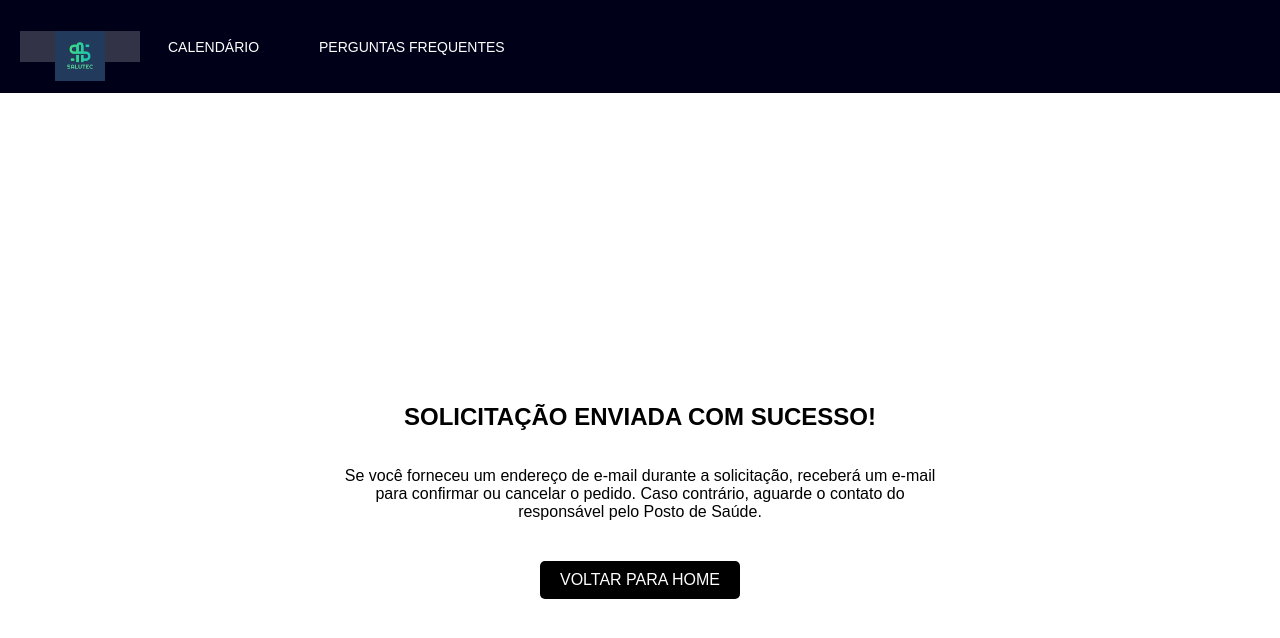
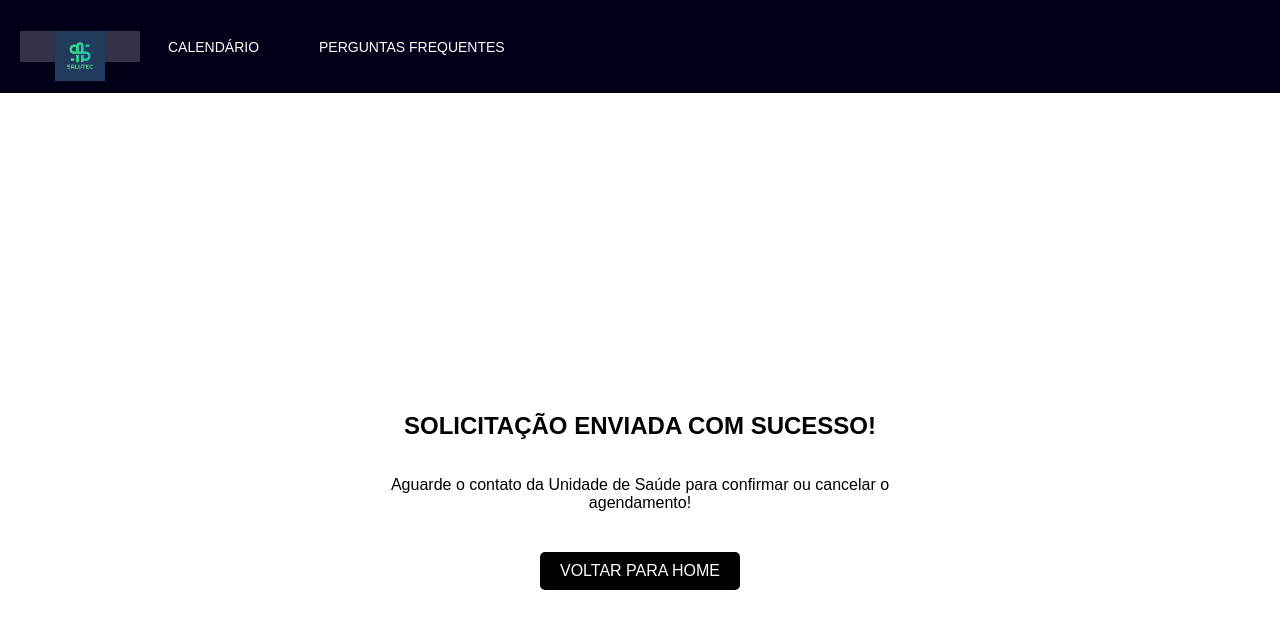
Before and after one commit to IsacGuedes/salutec-app, a React (Create React App) app: page /confirmacao-consulta in a window 1280 px wide. Shown: the top 638 px of the page. Built offline with nearby package versions, Linux system fonts and the light colour scheme; a web font is replaced by a local one.

Commit message:
direciona para tela de cofirmaçao

```diff
--- a/src/pages/envioEmail/index.tsx
+++ b/src/pages/envioEmail/index.tsx
@@ -13,8 +13,7 @@ const EnvioEmail: FC = () => {
     <div className="container-email">
       <h1 className="titulo">SOLICITAÇÃO ENVIADA COM SUCESSO!</h1>
       <p className="mensagem">
-        Se você forneceu um endereço de e-mail durante a solicitação, receberá um e-mail para confirmar ou cancelar o pedido.
-        Caso contrário, aguarde o contato do responsável pelo Posto de Saúde.
+        Aguarde o contato da Unidade de Saúde para confirmar ou cancelar o agendamento!
       </p>
       <button className="botao" onClick={handleButtonClick}>
         VOLTAR PARA HOME
--- a/src/pages/paciente/index.tsx
+++ b/src/pages/paciente/index.tsx
@@ -57,6 +57,8 @@ const Paciente: FC = () => {
         }
 
         console.log(">>>>", data);
+
+        navigate('/confirmacao-consulta');
     };
 
     return (
```
